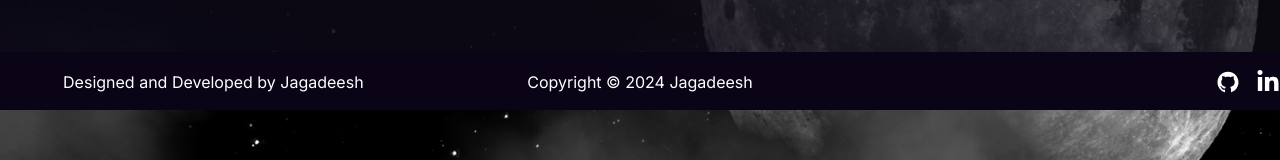
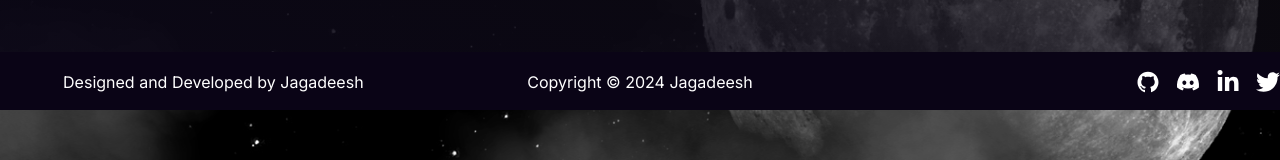
Before and after one commit to Jagadeeshftw/Next_Level_Portfolio, a Next.js app: page /Resume in a window 1280 px wide. Shown: the part 292-452 px from the top of the page. Built offline with nearby package versions, Linux system fonts and the light colour scheme.

Commit message:
Adding new social icons

```diff
--- a/components/Footer.tsx
+++ b/components/Footer.tsx
@@ -2,12 +2,21 @@
 import React from "react";
 import { AiFillGithub } from "react-icons/ai";
 import { FaLinkedinIn } from "react-icons/fa";
+import { FaDiscord } from "react-icons/fa";
+import { FaTwitter } from "react-icons/fa";
+interface FooterProps {
+  home?: boolean;
+}
 
-function Footer() {
+const Footer: React.FC<FooterProps> = ({ home }) => {
   let date = new Date();
   let year = date.getFullYear();
   return (
-    <div className="footer py-6 z-50 relative">
+    <div
+      className={
+        home ? "footerHome py-6 z-50 relative" : "footer py-6 z-50 relative"
+      }
+    >
       <div className="container mx-auto flex flex-wrap justify-between items-center">
         <div className="footer-copywright w-full md:w-1/3 text-center md:text-left mb-4 md:mb-0">
           <h3 className="text-white">Designed and Developed by Jagadeesh</h3>
@@ -29,6 +38,17 @@ function Footer() {
             </li>
             <li className="social-icons">
               <a
+                href="https://discordapp.com/users/816326595991175249/"
+                style={{ color: "white" }}
+                target="_blank"
+                rel="noopener noreferrer"
+              >
+                <FaDiscord className="text-2xl" />
+              </a>
+            </li>
+
+            <li className="social-icons">
+              <a
                 href="https://www.linkedin.com/in/jagadeesh-b-042b38208/"
                 style={{ color: "white" }}
                 target="_blank"
@@ -37,11 +57,22 @@ function Footer() {
                 <FaLinkedinIn className="text-2xl" />
               </a>
             </li>
+
+            <li className="social-icons">
+              <a
+                href="https://twitter.com/Jagadeeesh_b"
+                style={{ color: "white" }}
+                target="_blank"
+                rel="noopener noreferrer"
+              >
+                <FaTwitter className="text-2xl" />
+              </a>
+            </li>
           </ul>
         </div>
       </div>
     </div>
   );
-}
+};
 
 export default Footer;
```
